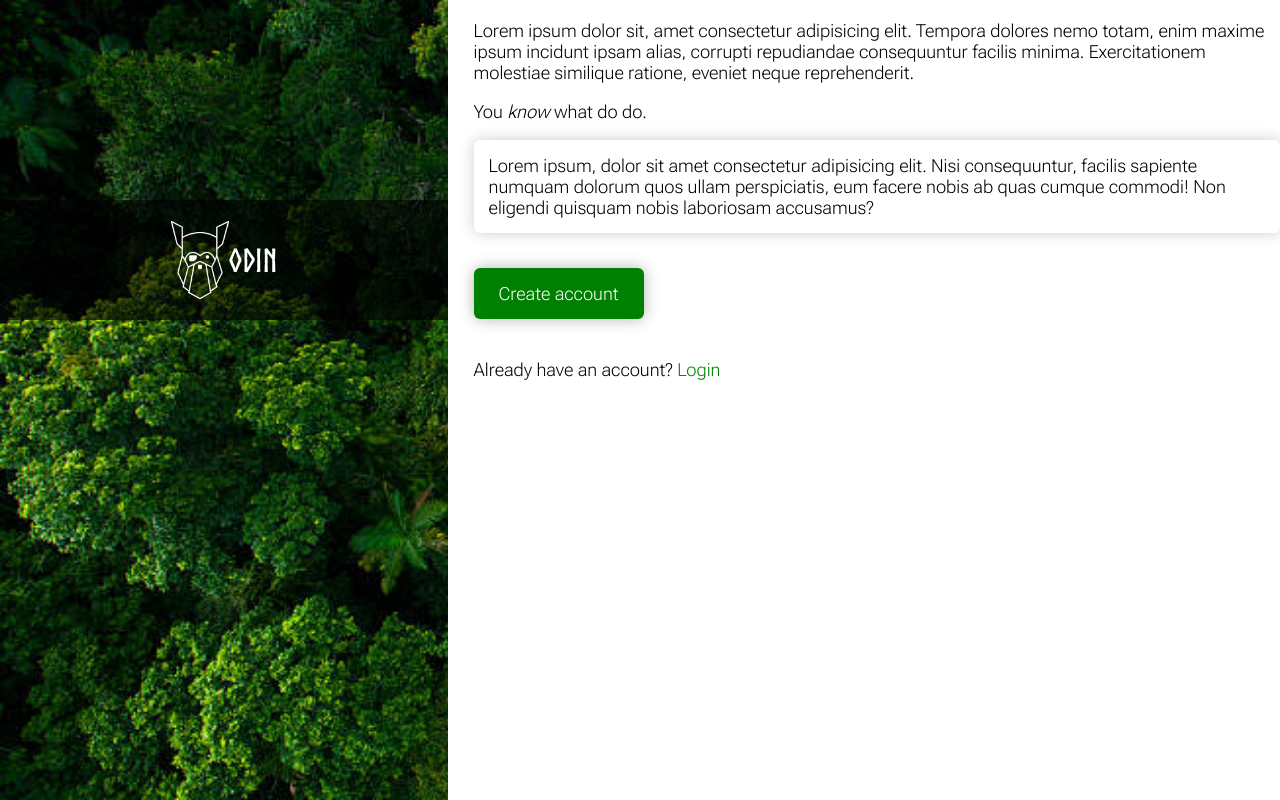
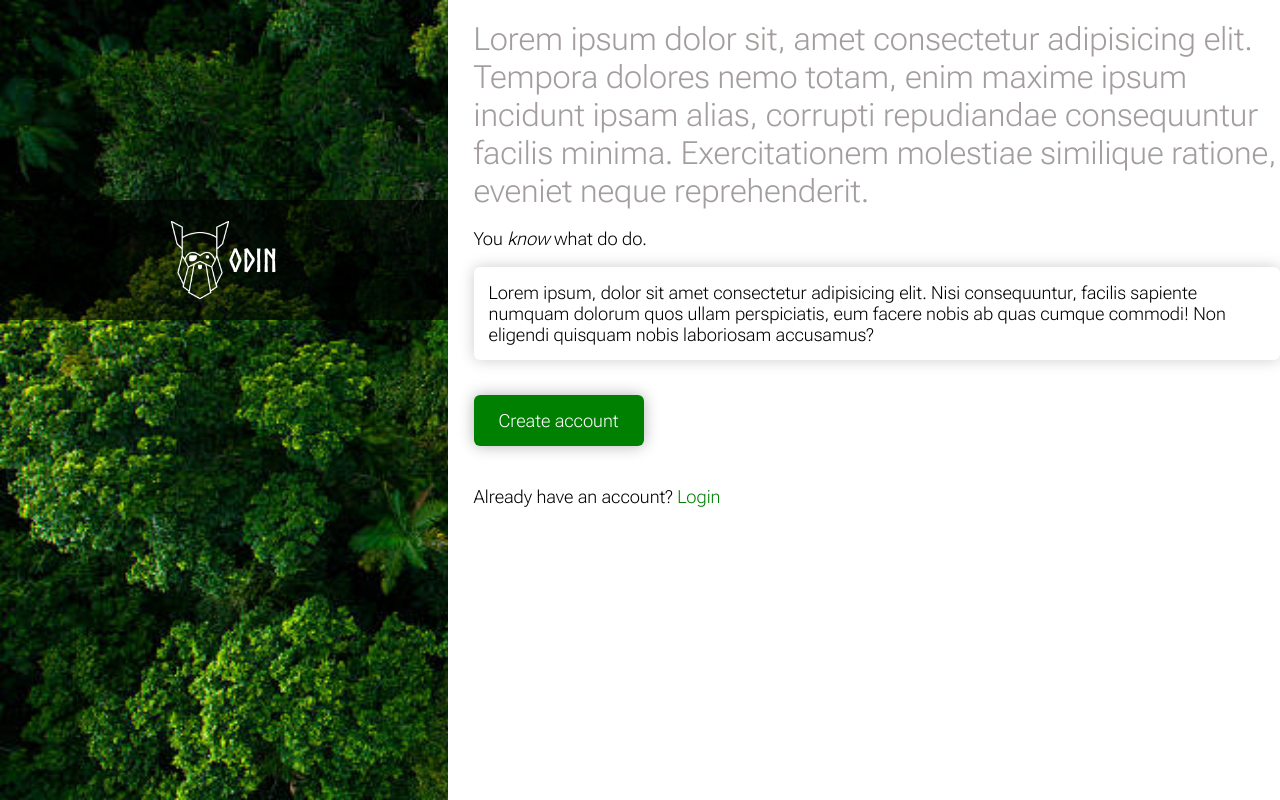
Before and after one commit to pjfernandes/signup-form, a plain HTML site: page index.html in a window 1280 px wide. Drawn offline with Linux system fonts and the light colour scheme.

```diff
--- a/style.css
+++ b/style.css
@@ -54,6 +54,11 @@
   top: 20px;
 }
 
+.right > .right-content > article {
+  color:rgba(67, 56, 56, 0.489);
+  font-size: 2rem;
+}
+
 .button {
   background-color: green;
   color: white;
```
